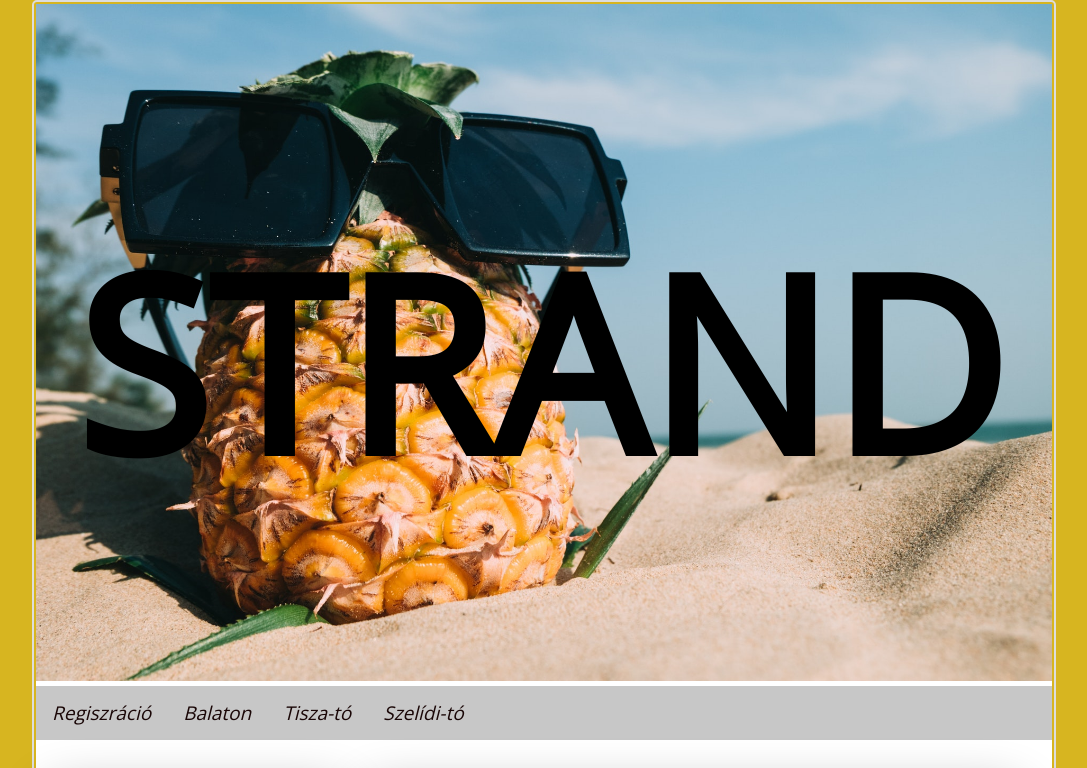
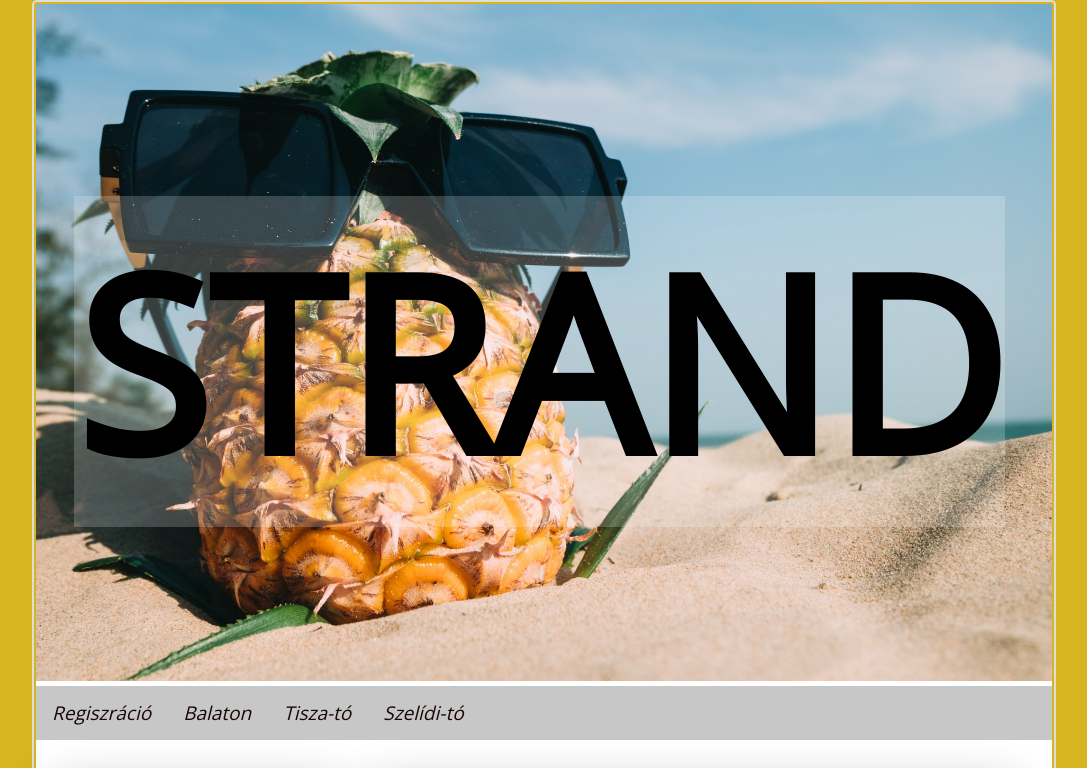
Before and after one commit to davidvasadi/davidvasadi.github.io, a plain HTML site: page index.html in a window 1280 px wide. Shown: the top 768 px of the page, without its empty margins (96-1183 px from the left). Drawn offline with nearby package versions, Linux system fonts and the light colour scheme.

Commit message:
h1 background modified

```diff
--- a/css/styles.css
+++ b/css/styles.css
@@ -19,6 +19,7 @@ h1{
     margin-top: 15%;
     margin-left: 3%;
     font-size: 19vw;
+    background-color:  rgb(255 254 254 / 20%);
 }
 .container{
     background-color: #fff;
```
